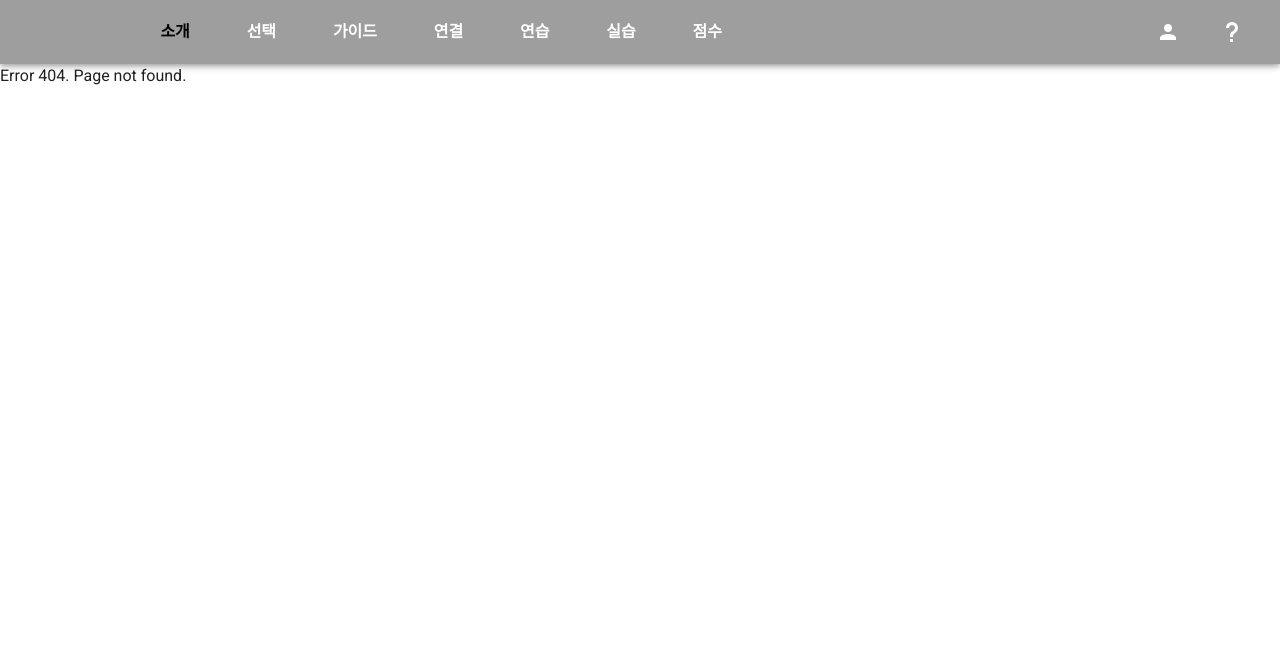
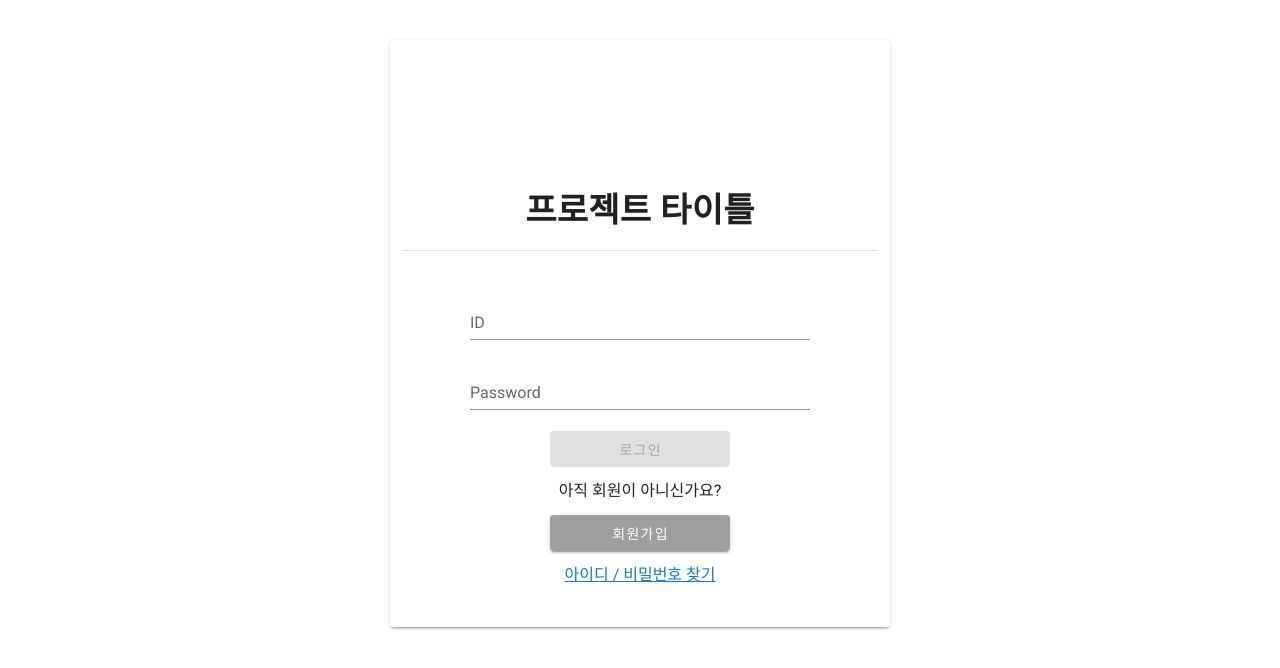
Before and after one commit to halo2281/cantexercise, a Vue app in the folder frontend/: page /login in a window 1280 px wide. Before the commit this address led to /404. Shown: the top 668 px of the page. Built offline with nearby package versions, Linux system fonts and the light colour scheme.

Commit message:
Add login page layout and input form validation

```diff
--- a/frontend/package.json
+++ b/frontend/package.json
@@ -36,6 +36,7 @@
     "sass": "^1.19.0",
     "sass-loader": "^8.0.0",
     "typescript": "~3.9.3",
+    "vee-validate": "^3.4.5",
     "vue-cli-plugin-vuetify": "~2.0.9",
     "vue-template-compiler": "^2.6.11",
     "vuetify-loader": "^1.3.0"
--- a/frontend/src/App.vue
+++ b/frontend/src/App.vue
@@ -1,6 +1,6 @@
 <template>
   <v-app>
-    <Header></Header>
+    <!-- <Header></Header> -->
     <v-main>
       <router-view></router-view>
     </v-main>
@@ -15,7 +15,7 @@ export default Vue.extend({
   name: "App",
 
   components: {
-    Header
+    // Header
   },
 
   data: () => ({})
--- a/frontend/src/router/index.ts
+++ b/frontend/src/router/index.ts
@@ -8,6 +8,7 @@ import Description from "../views/Description.vue";
 import Test from "../views/Test.vue";
 import Score from "../views/Score.vue";
 import NotFound from "../views/NotFound.vue";
+import Login from "../views/Login.vue"
 
 Vue.use(VueRouter);
 
@@ -21,6 +22,11 @@ const routes: Array<RouteConfig> = [
     path: "/about",
     name: "About",
     component: About
+  },
+  {
+    path: "/login",
+    name: "Login",
+    component: Login
   },
   {
     path: "/main/:exerciseId",
--- /dev/null
+++ b/frontend/src/views/Login.vue
@@ -0,0 +1,100 @@
+<template>
+    <v-card max-width="500" class="mt-10 mx-auto text-center">
+      <v-img
+        alt="Vuetify Logo"
+        class="shrink mx-auto"
+        contain
+        src="../assets/main_logo.png"
+        transition="scale-transition"
+        width="150"
+      />
+      <div class="text-h4 font-weight-bold">프로젝트 타이틀</div>
+      <v-divider class="mt-5 mx-3"></v-divider>
+      <ValidationObserver
+        ref="observer"
+        v-slot="{ invalid }"
+      >
+        <form @submit.prevent="submit"
+         class="pa-10"
+        >
+          <ValidationProvider
+            v-slot="{ errors }"
+            name="아이디"
+            rules="required"
+          >
+              <v-text-field
+                v-model="id"
+                :error-messages="errors"
+                label="ID"
+                required
+                class="mx-10"
+              ></v-text-field>
+          </ValidationProvider>
+          <ValidationProvider
+            v-slot="{ errors }"
+            name="비밀번호"
+            rules="required"
+          >
+              <v-text-field
+                v-model="password"
+                :error-messages="errors"
+                type="password"
+                label="Password"
+                class="mx-10"
+                required
+              ></v-text-field>
+          </ValidationProvider>
+          <v-btn
+           type="submit"
+           color="primary"
+           :disabled="invalid"
+           width="180"
+          >
+            로그인
+          </v-btn>
+          <div class="mt-3">아직 회원이 아니신가요?</div>
+          <v-btn
+            href="/signUp"
+            color="grey"
+            class="white--text mt-3"
+            width="180"
+          >
+            <!-- <v-icon>mdi-home-import-outline</v-icon> -->
+            <span>회원가입</span>
+          </v-btn>
+          <div class="mt-3">
+              <a href="/find">아이디 / 비밀번호 찾기</a>
+          </div>
+        </form>
+      </ValidationObserver>
+    </v-card>
+</template>
+
+<script lang="ts">
+import {Component, Vue} from 'vue-property-decorator'
+import AxiosService from '../axios/index'
+import { AxiosResponse } from 'axios';
+import {required} from 'vee-validate/dist/rules'
+import {extend, ValidationObserver, ValidationProvider} from 'vee-validate'
+
+@Component({
+    components:{
+        ValidationObserver,
+        ValidationProvider
+    }
+})
+export default class Login extends Vue {
+    id = ""
+    password = ""
+
+    submit(){
+        alert(`id : ${this.id} / password : ${this.password}`)
+    }
+
+}
+extend('required', {
+  ...required,
+  message: '{_field_}를 입력해주세요',
+})
+
+</script>
```
Also changed, not shown: 1 other file (tests, documents, lock files or other folders).
